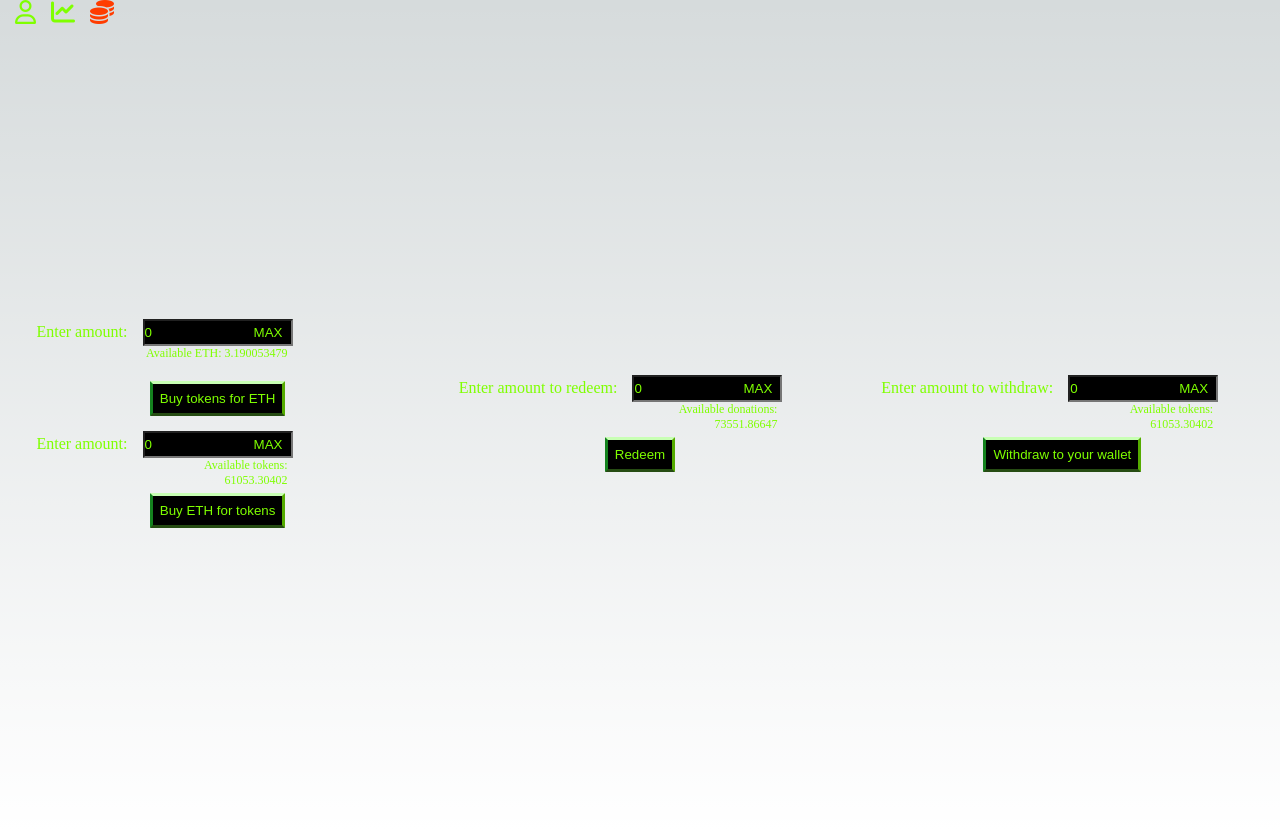
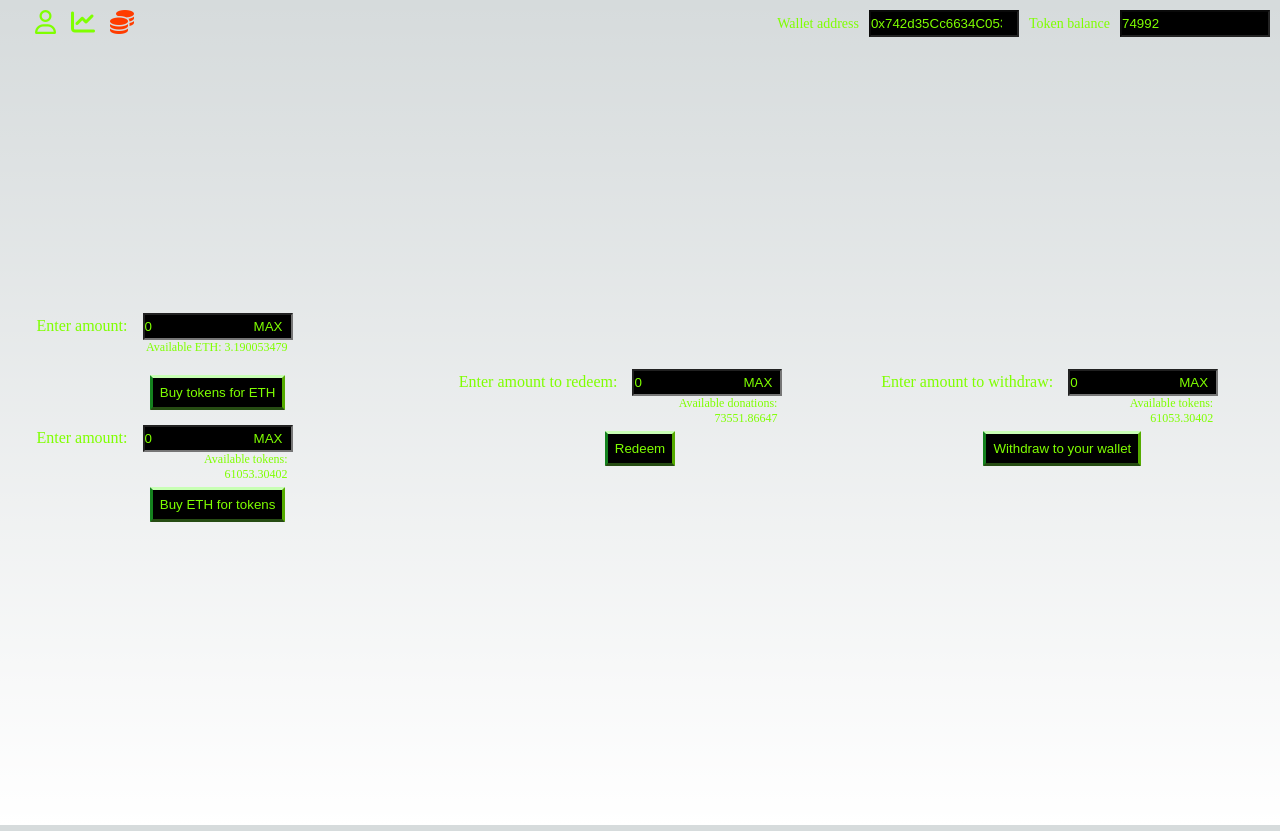
Before and after one commit to Andris1357/investing-site-next, a Next.js app: page /trade in a window 1280 px wide. Built offline with nearby package versions, Linux system fonts and the light colour scheme.

Commit message:
added globals.scss; inserted right header w display:flex; about to integrate redux for global token amount state

```diff
--- a/src/pages/areas.tsx
+++ b/src/pages/areas.tsx
@@ -123,7 +123,6 @@ export function MenuRibbon(args: MenuRibbonArgs): JSX.Element {
         for (let icon_ of [...document.getElementsByTagName("i")].filter(element_ => {
             return element_.id.includes("menu-icon")
         })) {
-            console.log("looping through element")
             if (icon_.id != selected_menu_id) {
                 icon_.style.color = "rgb(127, 255, 0)"; // change to default color (substitute w finally selected deft)
             } else {
@@ -131,16 +130,19 @@ export function MenuRibbon(args: MenuRibbonArgs): JSX.Element {
             }
         }
     }, [selected_menu_id]);
-
+    // TD: set width as 50% & insert right part of the ribbon
     return (
-        <>
+        <div id="menu-ribbon">
+            <div id="menu-left-header">
                 <div className="space"></div>
+                <Link href="/user_settings">
                     <i
                         id="user-settings-menu-icon"
                         className="far fa-user"
                         style={Data.menu_icon_style}
                         onClick={updateMenuIcons}
                     ></i>
+                </Link>
                 <Link href="/investing">
                     <i
                         id="investing-menu-icon"
@@ -157,6 +159,16 @@ export function MenuRibbon(args: MenuRibbonArgs): JSX.Element {
                         onClick={updateMenuIcons}
                     ></i>
                 </Link>
-        </>
+            </div>
+            <div id="menu-right-header">
+				<label htmlFor="wallet-address" className="glowing-text">Wallet address</label>
+				<div className="space"></div>
+				<input type="text" id="wallet-address" disabled value="0x742d35Cc6634C0532925a3b844Bc454e4438f44e" />
+				<div className="space"></div>
+				<label htmlFor="token-balance" className="glowing-text">Token balance</label>
+				<div className="space"></div>
+				<input type="text" id="token-balance" disabled value="74992" />
+            </div>
+        </div>
     )
 }
--- a/src/pages/investing.tsx
+++ b/src/pages/investing.tsx
@@ -1,11 +1,13 @@
 // NOW: I need states across pages so I need Redux
-// NOW: create Link on <i> in trade.tsx to this page & to that page
-import { MenuRibbon } from "./areas"
+// NOW: create user settings & login|register page
+// NOW: refactor code from components.jsx into investing.tsx
+import { MenuRibbon } from "./areas";
 
 export default function InvestingPage({}): JSX.Element {
     return (
         <div>
             <div><MenuRibbon current_menu_id_="investing-menu-icon"/></div>
+            {/* NOW: use flex to create columns similar to trade.tsx */}
         </div>
     )
 }
--- a/src/pages/trade.tsx
+++ b/src/pages/trade.tsx
@@ -1,3 +1,4 @@
+// NOW: link token balance on menu ribbon (after having inserted right side) to a Redux state & sync all pages
 import React, { useState, useRef, useCallback, useEffect } from 'react';
 import { TradeAreaArgs, TradeArea, RedeemDonationsArea, WithdrawArea, MenuRibbon } from './areas';
 import { setColorEventListener, SetColorEventListenerArgs, shiftedRandom, changeAmountCallback } from "@/pages/utility";
--- /dev/null
+++ b/src/styles/globals.scss
@@ -0,0 +1,33 @@
+// #menu-left-header {
+//     width: 50%;
+// }
+$padding-1: 10px;
+$border-1: 4px;
+
+.glowing-text {
+    color: chartreuse;
+    font-size: 14px;
+}
+
+.space {
+    width: 10px;
+    display: inline-block;
+}
+
+#menu-ribbon {
+    display: flex;
+    flex-direction: row;
+    height: 25px;
+
+    & > * {
+        width: 50%;
+        padding: $padding-1;
+    }
+    #menu-left-header {
+        text-align: left;
+    }
+    #menu-right-header {
+        height: 30px;
+        text-align: right;
+    }
+}
--- /dev/null
+++ b/src/styles/globals_compiled.css
@@ -0,0 +1,28 @@
+.glowing-text {
+  color: chartreuse;
+  font-size: 14px;
+}
+
+.space {
+  width: 10px;
+  display: inline-block;
+}
+
+#menu-ribbon {
+  display: flex;
+  flex-direction: row;
+  height: 25px;
+}
+#menu-ribbon > * {
+  width: 50%;
+  padding: 10px;
+}
+#menu-ribbon #menu-left-header {
+  text-align: left;
+}
+#menu-ribbon #menu-right-header {
+  height: 30px;
+  text-align: right;
+}
+
+/*# sourceMappingURL=globals_compiled.css.map */
```
Also changed, not shown: src/pages/_app.tsx (+4 -3 lines), src/pages/user_settings.tsx (added, +10 -0 lines), src/styles/trade.scss (+0 -9 lines), 2 other files (tests, documents, lock files or other folders). Lines whose indentation alone changed are shown as unchanged.
